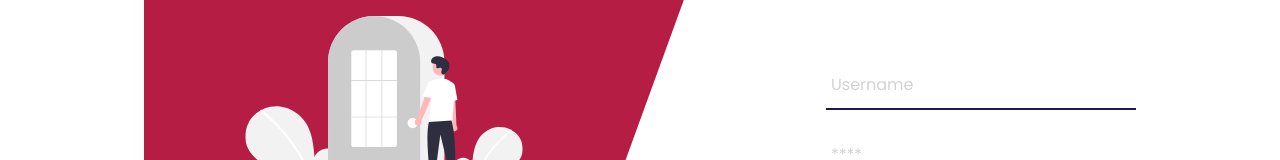
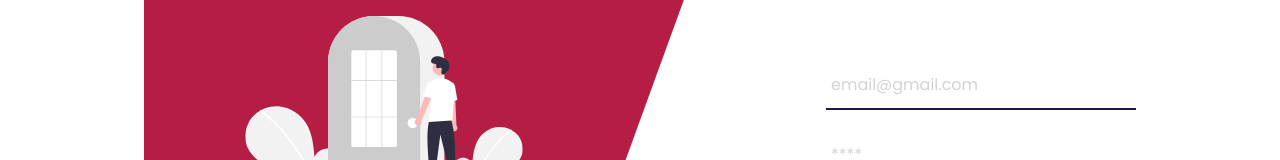
Before and after one commit to GuilhermeOliveira23/eventplus_deploy, a React (Create React App) app: page /login in a window 1280 px wide. Shown: the part 386-546 px from the top of the page. Built offline with nearby package versions, Linux system fonts and the light colour scheme; the HTML template or start-up script is replaced by a standard one.

Commit message:
LoginPage

```diff
--- a/src/pages/LoginPage/LoginPage.jsx
+++ b/src/pages/LoginPage/LoginPage.jsx
@@ -87,7 +87,7 @@ const LoginPage = () => {
                   email: e.target.value.trim(),
                 });
               }}
-              placeholder="Username"
+              placeholder="email@gmail.com"
             />
             <Input
               additionalClass="frm-login__entry"
```
